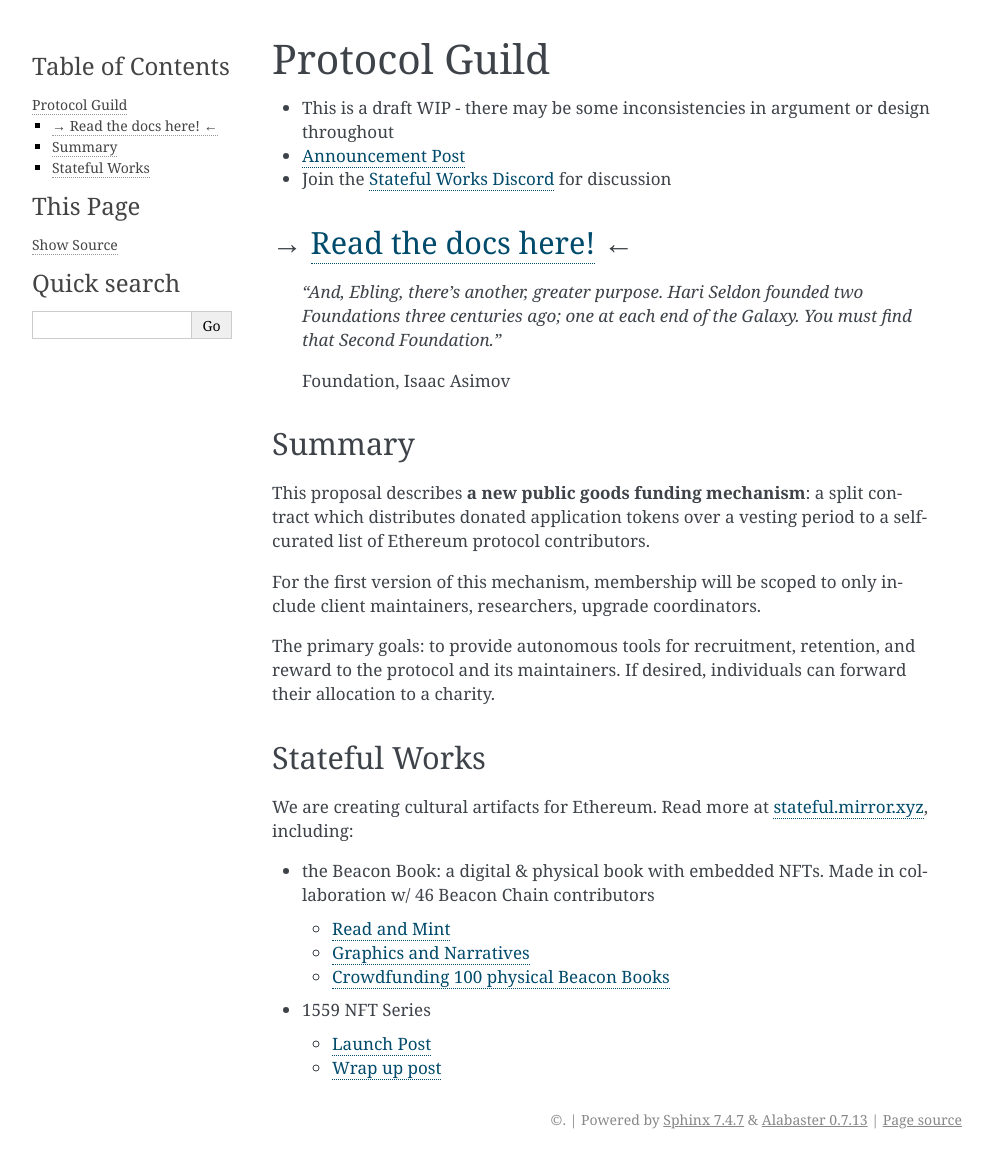
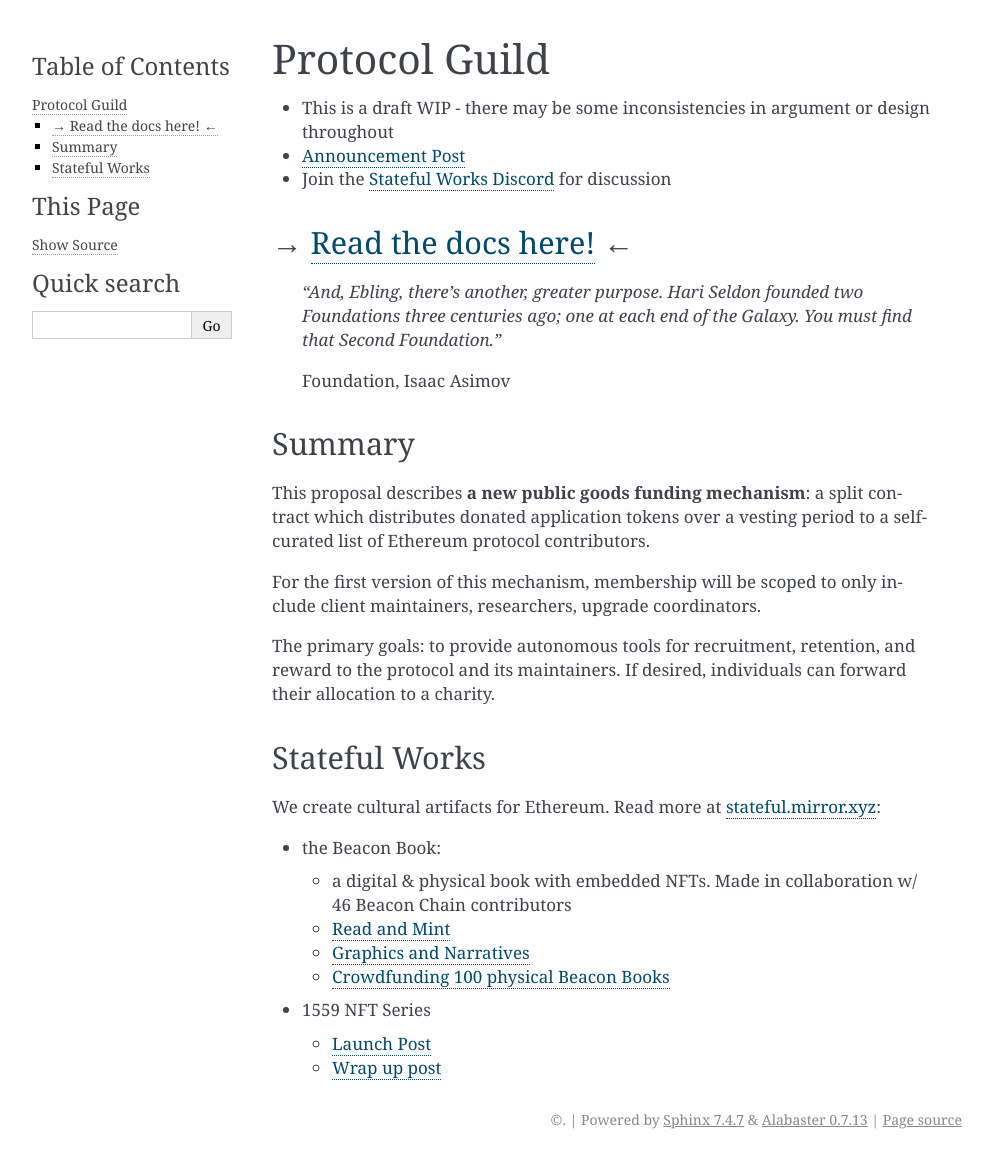
Before and after one commit to protocolguild/documentation, a Sphinx documentation site: the page built from docs/README.md, in a window 1280 px wide. Shown: the whole page, without its empty margins (148-1141 px from the left). Built offline with Sphinx 7.4.7, drawn with Linux system fonts in a browser that asks for light colours; pages that are not in the unit, such as notebooks, are missing from menus.

Commit message:
Update README.md

```diff
--- a/docs/README.md
+++ b/docs/README.md
@@ -20,9 +20,10 @@
 
 ## Stateful Works
 
-We are creating cultural artifacts for Ethereum. Read more at [stateful.mirror.xyz](https://stateful.mirror.xyz/), including:
+We create cultural artifacts for Ethereum. Read more at [stateful.mirror.xyz](https://stateful.mirror.xyz/):
 
-- the Beacon Book: a digital & physical book with embedded NFTs. Made in collaboration w/ 46 Beacon Chain contributors
+- the Beacon Book:
+  - a digital & physical book with embedded NFTs. Made in collaboration w/ 46 Beacon Chain contributors
   - [Read and Mint](https://stateful.mirror.xyz/Y1ED9RorG9OvEUXD8NBmXgYhSVhjj8H537-I2SZJkYA)
   - [Graphics and Narratives](https://stateful.mirror.xyz/jOFMjyRtgT0KPbeWgysDp1HM4mQnlWKeQA3HQ2SJpbA)
   - [Crowdfunding 100 physical Beacon Books](https://stateful.mirror.xyz/-NLDSw0mA2vjtvqQYpXBOa3H38HXMmIdaw2KwI1A0y8)
```
